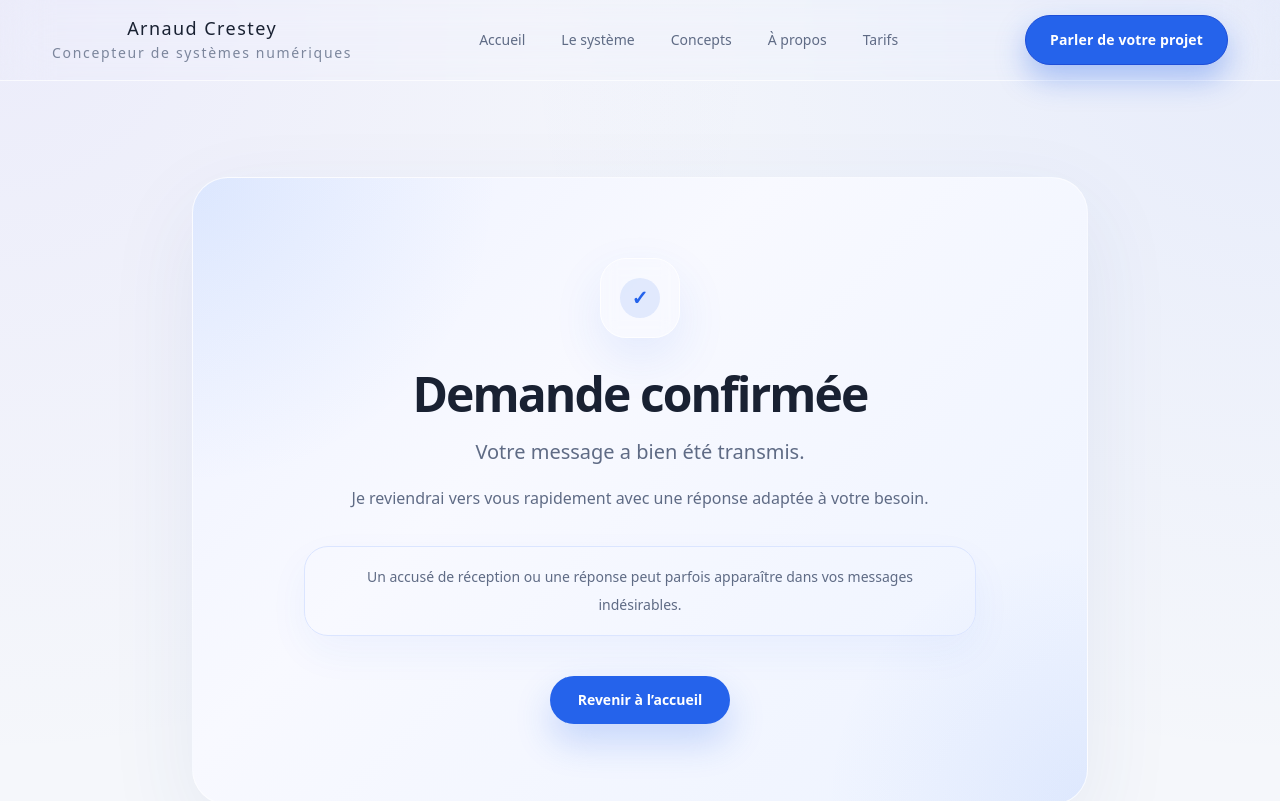
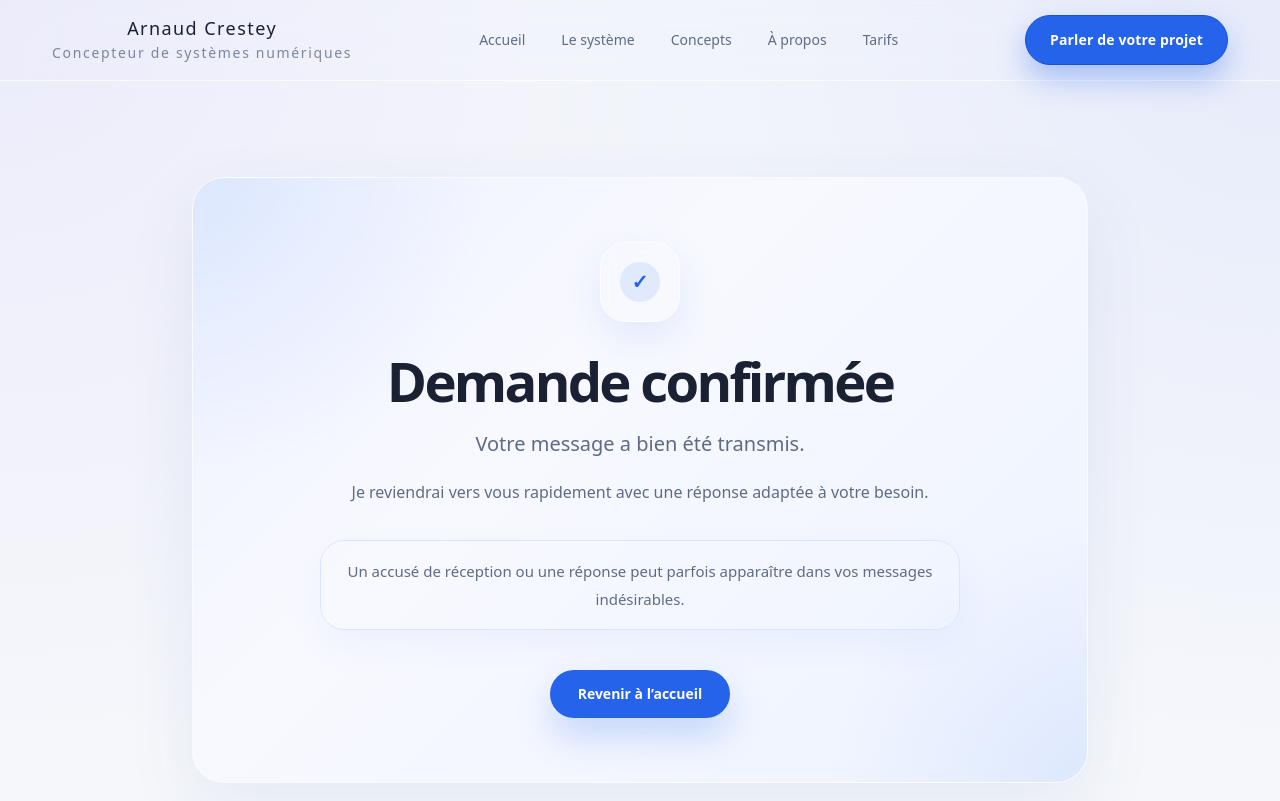
Before and after one commit to arnaudcrestey/portail-site-vitrine, a Next.js app: page /contact/confirmation in a window 1280 px wide. Shown: the top 801 px of the page. Built offline with nearby package versions, Linux system fonts and the light colour scheme.

Commit message:
Update page.tsx

```diff
--- a/app/contact/confirmation/page.tsx
+++ b/app/contact/confirmation/page.tsx
@@ -6,37 +6,36 @@ export default function ContactConfirmationPage() {
     <section className="section-spacing">
       <div className="container-layout">
         <div className="mx-auto max-w-4xl">
-          <Surface className="relative overflow-hidden rounded-[36px] border border-white/60 bg-[linear-gradient(135deg,#eef2ff_0%,#f8f9ff_38%,#edf3ff_100%)] px-6 py-14 shadow-[0_30px_90px_rgba(51,78,140,0.08)] sm:px-10 sm:py-16 lg:px-14 lg:py-20">
+          <Surface className="relative overflow-hidden rounded-[28px] border border-white/60 bg-[linear-gradient(135deg,#eef2ff_0%,#f8f9ff_38%,#edf3ff_100%)] px-4 py-10 shadow-[0_24px_70px_rgba(51,78,140,0.08)] sm:rounded-[32px] sm:px-8 sm:py-14 lg:px-12 lg:py-16">
             <div className="pointer-events-none absolute inset-0 bg-[radial-gradient(circle_at_top_left,rgba(59,130,246,0.10),transparent_28%),radial-gradient(circle_at_bottom_right,rgba(37,99,235,0.08),transparent_24%)]" />
 
-            <div className="relative mx-auto max-w-2xl text-center">
-              <div className="mx-auto flex h-20 w-20 items-center justify-center rounded-[26px] border border-white/80 bg-white/72 shadow-[0_20px_50px_rgba(37,99,235,0.10)] backdrop-blur">
-                <div className="flex h-10 w-10 items-center justify-center rounded-full bg-[#2563eb]/10 text-xl font-semibold text-[#2563eb]">
+            <div className="relative mx-auto max-w-[720px] text-center">
+              <div className="mx-auto flex h-16 w-16 items-center justify-center rounded-[22px] border border-white/80 bg-white/72 shadow-[0_16px_40px_rgba(37,99,235,0.10)] backdrop-blur sm:h-20 sm:w-20 sm:rounded-[26px]">
+                <div className="flex h-9 w-9 items-center justify-center rounded-full bg-[#2563eb]/10 text-lg font-semibold text-[#2563eb] sm:h-10 sm:w-10 sm:text-xl">
                   ✓
                 </div>
               </div>
 
-              <h1 className="mt-8 text-4xl font-semibold tracking-[-0.04em] text-ink sm:text-5xl">
+              <h1 className="mt-6 text-[2.1rem] font-semibold tracking-[-0.05em] text-ink sm:mt-8 sm:text-5xl lg:text-[3.4rem]">
                 Demande confirmée
               </h1>
 
-              <p className="mt-5 text-lg leading-8 text-slate sm:text-xl">
+              <p className="mx-auto mt-4 max-w-[560px] text-base leading-7 text-slate sm:mt-5 sm:text-xl sm:leading-8">
                 Votre message a bien été transmis.
               </p>
 
-              <p className="mt-4 text-base leading-8 text-slate">
-               Je reviendrai vers vous rapidement avec une réponse adaptée à votre besoin.
+              <p className="mx-auto mt-3 max-w-[620px] text-[15px] leading-7 text-slate sm:mt-4 sm:text-base sm:leading-8">
+                Je reviendrai vers vous rapidement avec une réponse adaptée à votre besoin.
               </p>
 
-              <div className="mt-8 rounded-[24px] border border-[#dbe5ff] bg-white/68 px-6 py-4 text-sm leading-7 text-[#5f6b85] shadow-[0_16px_40px_rgba(37,99,235,0.05)]">
-                Un accusé de réception ou une réponse peut parfois apparaître dans vos messages
-                indésirables.
+              <div className="mx-auto mt-7 max-w-[640px] rounded-[20px] border border-[#dbe5ff] bg-white/72 px-4 py-4 text-sm leading-6 text-[#5f6b85] shadow-[0_14px_36px_rgba(37,99,235,0.05)] sm:mt-8 sm:rounded-[24px] sm:px-6 sm:text-[15px] sm:leading-7">
+                Un accusé de réception ou une réponse peut parfois apparaître dans vos messages indésirables.
               </div>
 
-              <div className="mt-10 flex justify-center">
+              <div className="mt-8 flex justify-center sm:mt-10">
                 <Link
                   href="/"
-                  className="inline-flex min-h-12 items-center justify-center rounded-full bg-[#2563eb] px-7 py-3 text-sm font-semibold text-white shadow-[0_18px_36px_rgba(37,99,235,0.22)] transition-all duration-300 hover:-translate-y-0.5 hover:bg-[#1d4ed8] active:translate-y-0"
+                  className="inline-flex min-h-12 w-full max-w-[240px] items-center justify-center rounded-full bg-[#2563eb] px-6 py-3 text-sm font-semibold text-white shadow-[0_18px_36px_rgba(37,99,235,0.22)] transition-all duration-300 hover:-translate-y-0.5 hover:bg-[#1d4ed8] active:translate-y-0 sm:w-auto sm:px-7"
                 >
                   Revenir à l’accueil
                 </Link>
```
